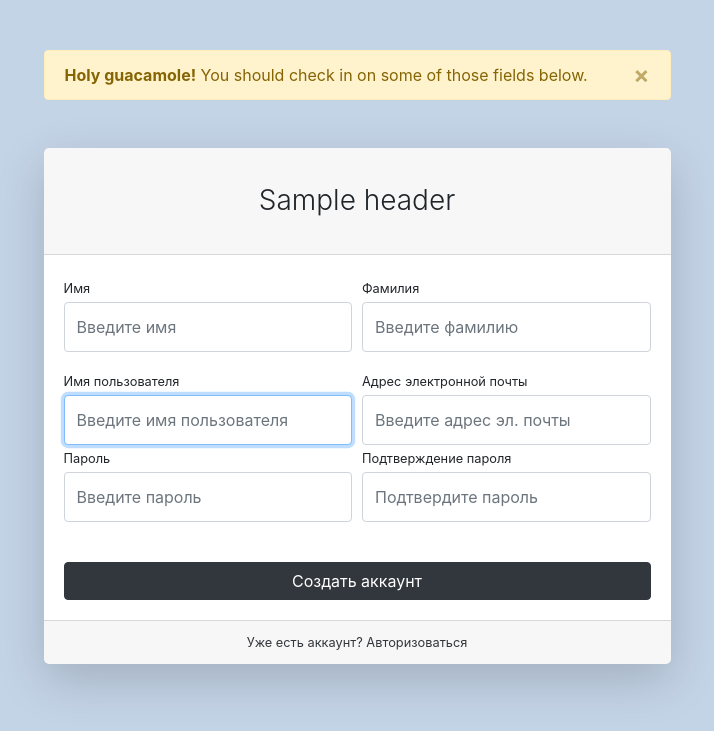
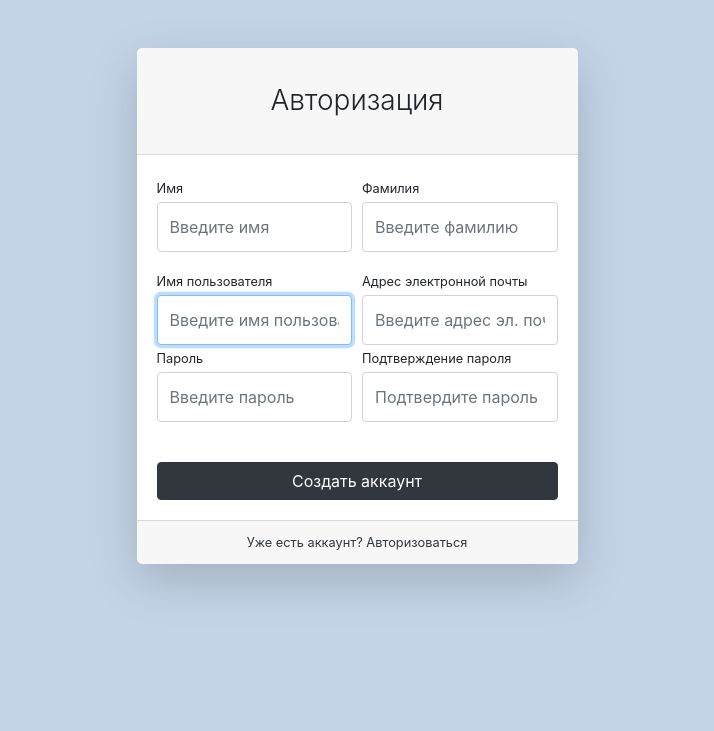
Before and after one commit to anatolytsi/basic_course_django_gb, a Django app: template authapp/templates/authapp/register.html in a window 1280 px wide. Shown: the top 731 px of the page, without its empty margins (283-997 px from the left). Run offline with Django 3.2, Linux system fonts and the light colour scheme; tables that the repository leaves empty hold one stand-in row (values such as "Sample post"); the template is opened without the code that fills it: values that come from a table or form of the project are taken from there, most other values are stand-ins (such as "Sample title", 1, 10 or a date in 2020); some libraries are stand-ins or nearby versions.

Commit message:
reworked error display in login and register html

```diff
--- a/authapp/templates/authapp/base.html
+++ b/authapp/templates/authapp/base.html
@@ -20,28 +20,7 @@
     <div id="layoutAuthentication_content">
         <main>
             <div class="container">
-                <div class="row justify-content-center">
-                    <div class="col-lg-7">
-                        <div class="alert alert-warning alert-dismissible fade show" role="alert"
-                             style="margin-top: 50px;">
-                            <strong>Holy guacamole!</strong> You should check in on some of those fields below.
-                            <button type="button" class="close" data-dismiss="alert" aria-label="Close">
-                                <span aria-hidden="true">&times;</span>
-                            </button>
-                        </div>
-                        <div class="card shadow-lg border-0 rounded-lg mt-5">
-                            <div class="card-header">
-                                <h3 class="text-center font-weight-light my-4">{{ header }}</h3>
-                            </div>
-                            <div class="card-body">
-                                {% block content %}{% endblock %}
-                            </div>
-                            <div class="card-footer text-center">
-                                {% block footer %} {% endblock %}
-                            </div>
-                        </div>
-                    </div>
-                </div>
+            {% block content %}{% endblock %}
             </div>
         </main>
     </div>
--- a/authapp/templates/authapp/register.html
+++ b/authapp/templates/authapp/register.html
@@ -1,6 +1,21 @@
 {% extends "authapp/base.html" %}
 
 {% block content %}
+    <div class="row justify-content-center">
+        <div class="col-lg-5">
+            {% if form.errors %}
+                <div class="alert alert-warning alert-dismissible fade show" role="alert"
+                     style="margin-top: 50px;">
+                    {{ form.errors }}
+                    <button type="button" class="close" data-dismiss="alert" aria-label="Close">
+                        <span aria-hidden="true">&times;</span>
+                    </button>
+                </div>
+            {% endif %}
+            <div class="card shadow-lg border-0 rounded-lg mt-5">
+                <div class="card-header"><h3 class="text-center font-weight-light my-4">Авторизация</h3>
+                </div>
+                <div class="card-body">
                     <form action="{% url "auth:register" %}" method="post">
                         {% csrf_token %}
                         <div class="form-row">
@@ -19,7 +34,8 @@
                         </div>
                         <div class="form-row">
                             <div class="col-md-6">
-                <label class="small mb-1" for="{{ form.username.id_for_label }}">Имя пользователя</label>
+                                <label class="small mb-1" for="{{ form.username.id_for_label }}">Имя
+                                                                                                 пользователя</label>
                                 {{ form.username }}
                             </div>
                             <div class="col-md-6">
@@ -47,8 +63,11 @@
                             <input class="btn btn-primary btn-block" type="submit" value="Создать аккаунт">
                         </div>
                     </form>
+                </div>
+                <div class="card-footer text-center">
+                    <div class="small"><a href="{% url "auth:login" %}">Уже есть аккаунт? Авторизоваться</a></div>
+                </div>
+            </div>
+        </div>
+    </div>
 {% endblock %}
-
-{% block footer %}
-    <div class="small"><a href="{% url "auth:login" %}">Уже есть аккаунт? Авторизоваться</a></div>
-{% endblock %}
```
Also changed, not shown: authapp/templates/authapp/login.html (+25 -5 lines). Lines whose indentation alone changed are shown as unchanged.
